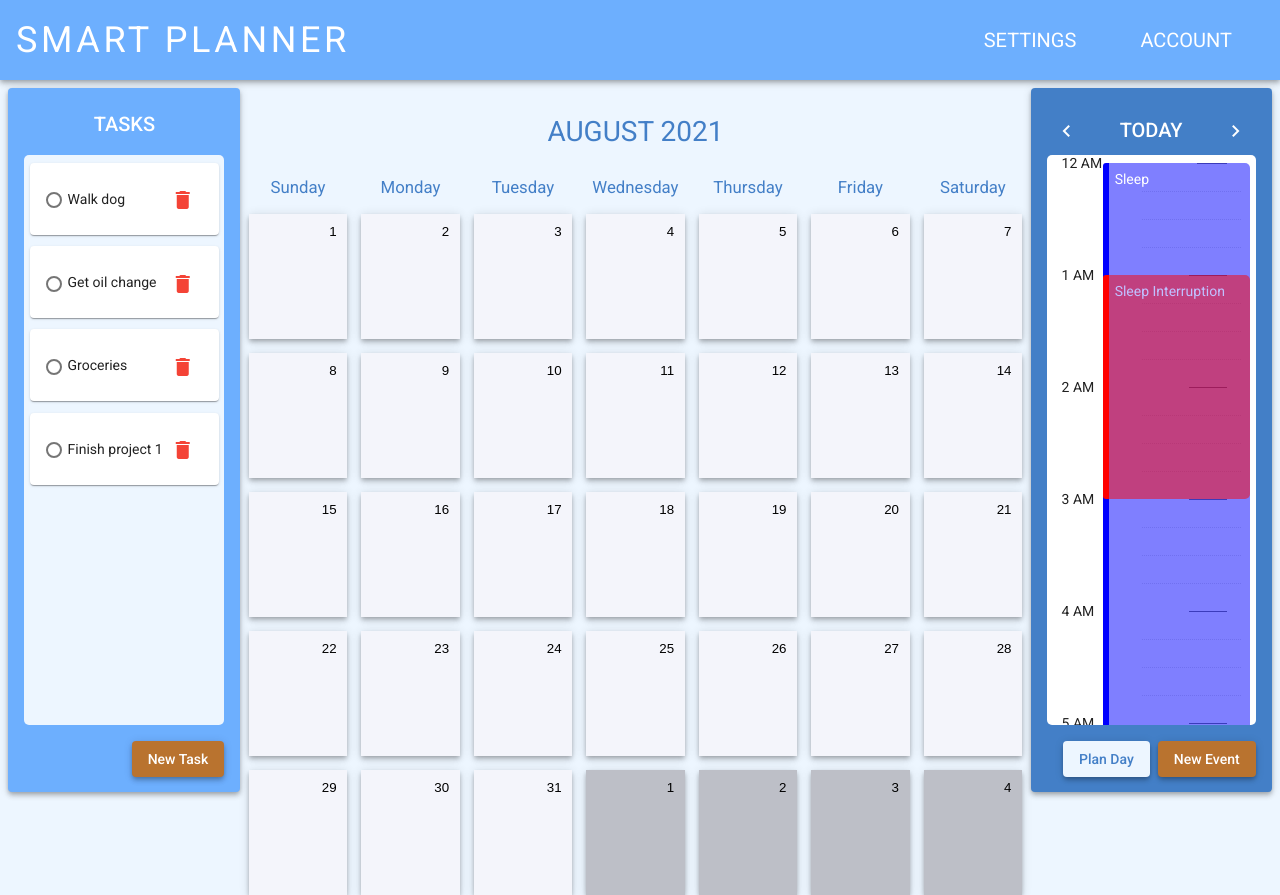
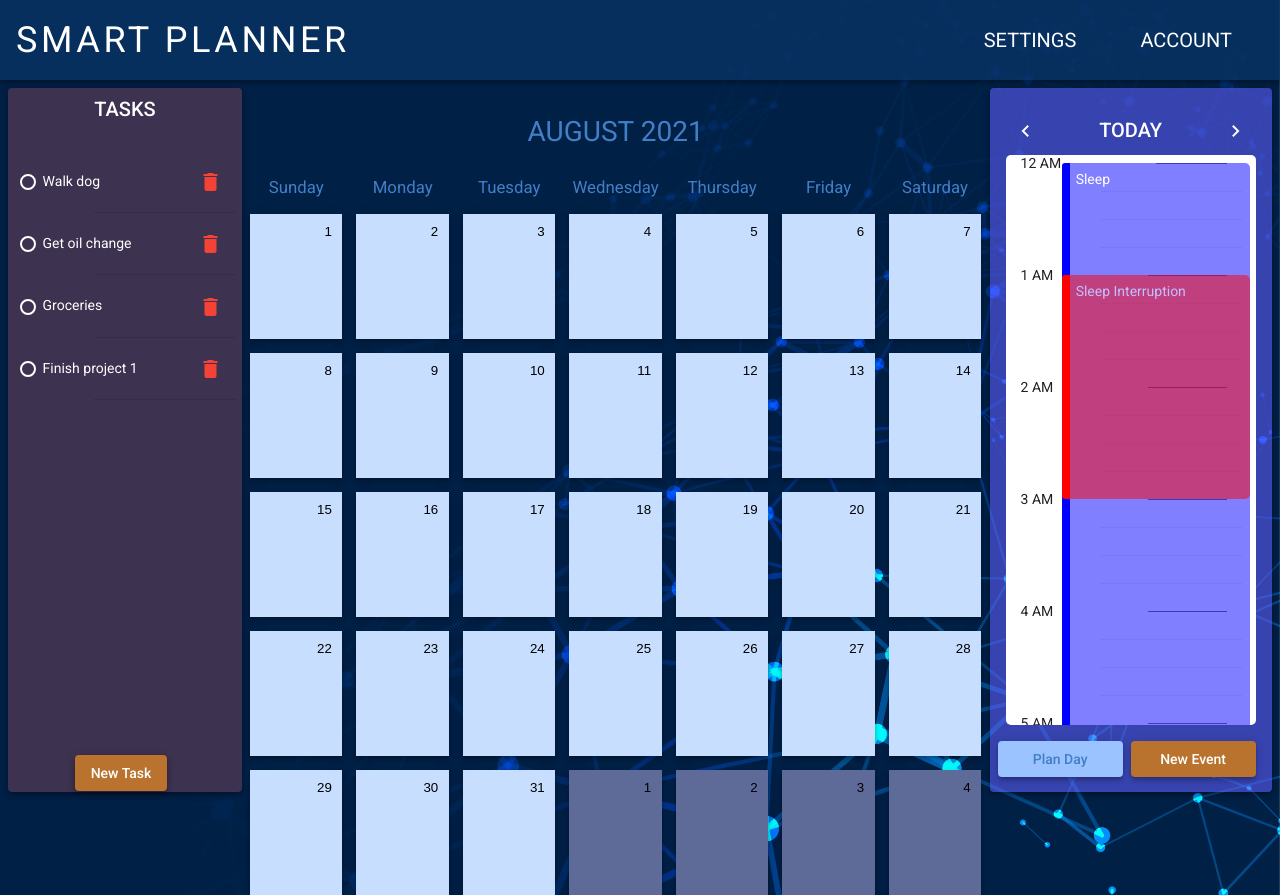
Before and after one commit to charles-witherspoon/smart-planner, an Angular app: page / in a window 1280 px wide. Built offline with nearby package versions, Linux system fonts and the light colour scheme.

Commit message:
changed theme

```diff
--- a/src/app/app.component.scss
+++ b/src/app/app.component.scss
@@ -9,7 +9,7 @@
 
 .header {
     height: 10%;
-    background-color: var(--primary-color);
+    background-color: var(--primary-color-opacity);
 }
 
 .header-spacer {
--- a/src/app/components/day/day.component.html
+++ b/src/app/components/day/day.component.html
@@ -7,7 +7,7 @@
                     <button mat-icon-button aria-label="Left arrow button to navigate to previous day">
                         <mat-icon>keyboard_arrow_left</mat-icon>
                     </button>
-                    <span>
+                    <span (click)="goToDay()">
                         TODAY
                     </span>
                     <button mat-icon-button aria-label="Right arrow button to navigate to next day">
@@ -22,8 +22,13 @@
         </mat-card-content>
 
         <mat-card-actions>
-            <button mat-button class="plan-button mat-elevation-z4" (click)="planDay()">Plan Day</button>
-            <button mat-button class="new-button mat-elevation-z4" (click)="addEvent()">New Event</button>
+            <button *ngIf="route === '/day'" mat-button class="calendar-button mat-elevation-z4"
+                (click)="goToCalendar()">Calendar View</button>
+
+            <div>
+                <button mat-button class="plan-button mat-elevation-z4" (click)="planDay()">Plan Day</button>
+                <button mat-button class="new-button mat-elevation-z4" (click)="addEvent()">New Event</button>
+            </div>
         </mat-card-actions>
 
     </mat-card>
--- a/src/app/components/day/day.component.scss
+++ b/src/app/components/day/day.component.scss
@@ -9,7 +9,7 @@
 .events {
     height: 100%;
     flex: 2;
-    background-color: var(--secondary-color);
+    background-color: var(--secondary-color-opacity);
 }
 
 .event-header {
@@ -47,13 +47,13 @@
 }
 
 .new-button {
-   width: fit-content;
+    width: 125px;
     background-color: var(--primary-button-color);
     color: var(--light-text-color);
 }
 
 .plan-button {
-    width: fit-content;
+    width: 125px;
     background-color: var(--secondary-button-color);
     color: var(--secondary-color);
 }
@@ -66,9 +66,25 @@
     padding: 0;
     display: flex;
     align-items: center;
-    justify-content: flex-end;
+    justify-content: space-between;
 }
 
 mat-card-header {
     height: 7.5%;
 }
+
+mat-card-actions div {
+    flex: 3;
+    display: flex;
+    justify-content: flex-end;
+}
+
+.calendar-button {
+    flex: 0.5;
+    min-width: 150px;
+    background-color: var(--checked-button-color);
+}
+
+mat-card-title span:hover {
+    cursor: pointer;
+}
--- a/src/app/components/day/day.component.ts
+++ b/src/app/components/day/day.component.ts
@@ -1,5 +1,6 @@
 import { Component, OnInit } from '@angular/core';
 import { MatDialog } from '@angular/material/dialog';
+import { Router } from '@angular/router';
 import { LogType } from 'src/app/models/log-type';
 import { LogService } from 'src/app/services/log.service';
 import { EventAddDialogComponent } from '../dialog/event-add-dialog/event-add-dialog.component';
@@ -11,9 +12,22 @@
 })
 export class DayComponent implements OnInit {
 
-  constructor(private logger: LogService, private dialog: MatDialog) { }
+  //#region Public Properties
+
+  /**
+   * The current page
+   */
+  public route: string;
+  //#endregion
+
+  constructor(private logger: LogService, private dialog: MatDialog, private router: Router) {
+    this.route = '';
+
+  }
 
   ngOnInit(): void {
+    this.route = this.router.url;
+    console.log(this.route)
   }
 
 
@@ -28,5 +42,18 @@
     this.dialog.open(EventAddDialogComponent);
   }
 
+  public goToCalendar(): void {
+    this.router.navigate(['']);
+  }
+
+  public goToDay(): void {
+    if (this.route === '/day') {
+      this.router.navigate(['']);
+    } else {
+
+      this.router.navigate(['/day']);
+    }
+
+  }
   //#endregion
 }
--- a/src/app/components/events/events.component.scss
+++ b/src/app/components/events/events.component.scss
@@ -51,7 +51,7 @@
 .event span {
     border-radius: 0 5px 5px 0;
     padding: 0.4em;
-    color: white;
+    color: var(--light-text-color);
     flex: 6;
 }
 
--- a/src/app/components/month-view/month-view.component.html
+++ b/src/app/components/month-view/month-view.component.html
@@ -18,97 +18,97 @@
             <span>Saturday</span>
         </div>
         <div class="days">
-            <button class="mat-elevation-z4" (click)="goToDay()">
+            <button class="day mat-elevation-z4" (click)="goToDay()">
                 <time datetime="2021-08-01">1</time>
             </button>
-            <button class="mat-elevation-z4" (click)="goToDay()">
+            <button class="day mat-elevation-z4" (click)="goToDay()">
                 <time datetime="2021-08-02">2</time>
             </button>
-            <button class="mat-elevation-z4" (click)="goToDay()">
+            <button class="day mat-elevation-z4" (click)="goToDay()">
                 <time datetime="2021-08-03">3</time>
             </button>
-            <button class="mat-elevation-z4" (click)="goToDay()">
+            <button class="day mat-elevation-z4" (click)="goToDay()">
                 <time datetime="2021-08-04">4</time>
             </button>
-            <button class="mat-elevation-z4" (click)="goToDay()">
+            <button class="day mat-elevation-z4" (click)="goToDay()">
                 <time datetime="2021-08-05">5</time>
             </button>
-            <button class="mat-elevation-z4" (click)="goToDay()">
+            <button class="day mat-elevation-z4" (click)="goToDay()">
                 <time datetime="2021-08-06">6</time>
             </button>
-            <button class="mat-elevation-z4" (click)="goToDay()">
+            <button class="day mat-elevation-z4" (click)="goToDay()">
                 <time datetime="2021-08-07">7</time>
             </button>
-            <button class="mat-elevation-z4" (click)="goToDay()">
+            <button class="day mat-elevation-z4" (click)="goToDay()">
                 <time datetime="2021-08-08">8</time>
             </button>
-            <button class="mat-elevation-z4" (click)="goToDay()">
+            <button class="day mat-elevation-z4" (click)="goToDay()">
                 <time datetime="2021-08-09">9</time>
             </button>
-            <button class="mat-elevation-z4" (click)="goToDay()">
+            <button class="day mat-elevation-z4" (click)="goToDay()">
                 <time datetime="2021-08-10">10</time>
             </button>
-            <button class="mat-elevation-z4" (click)="goToDay()">
+            <button class="day mat-elevation-z4" (click)="goToDay()">
                 <time datetime="2021-08-11">11</time>
             </button>
-            <button class="mat-elevation-z4" (click)="goToDay()">
+            <button class="day mat-elevation-z4" (click)="goToDay()">
                 <time datetime="2021-08-12">12</time>
             </button>
-            <button class="mat-elevation-z4" (click)="goToDay()">
+            <button class="day mat-elevation-z4" (click)="goToDay()">
                 <time datetime="2021-08-13">13</time>
             </button>
-            <button class="mat-elevation-z4" (click)="goToDay()">
+            <button class="day mat-elevation-z4" (click)="goToDay()">
                 <time datetime="2021-08-14">14</time>
             </button>
-            <button class="mat-elevation-z4" (click)="goToDay()">
+            <button class="day mat-elevation-z4" (click)="goToDay()">
                 <time datetime="2021-08-15">15</time>
             </button>
-            <button class="mat-elevation-z4" (click)="goToDay()">
+            <button class="day mat-elevation-z4" (click)="goToDay()">
                 <time datetime="2021-08-16">16</time>
             </button>
-            <button class="mat-elevation-z4" (click)="goToDay()">
+            <button class="day mat-elevation-z4" (click)="goToDay()">
                 <time datetime="2021-08-17">17</time>
             </button>
-            <button class="mat-elevation-z4" (click)="goToDay()">
+            <button class="day mat-elevation-z4" (click)="goToDay()">
                 <time datetime="2021-08-18">18</time>
             </button>
-            <button class="mat-elevation-z4" (click)="goToDay()">
+            <button class="day mat-elevation-z4" (click)="goToDay()">
                 <time datetime="2021-08-19">19</time>
             </button>
-            <button class="mat-elevation-z4" (click)="goToDay()">
+            <button class="day mat-elevation-z4" (click)="goToDay()">
                 <time datetime="2021-08-20">20</time>
             </button>
-            <button class="mat-elevation-z4" (click)="goToDay()">
+            <button class="day mat-elevation-z4" (click)="goToDay()">
                 <time datetime="2021-08-21">21</time>
             </button>
-            <button class="mat-elevation-z4" (click)="goToDay()">
+            <button class="day mat-elevation-z4" (click)="goToDay()">
                 <time datetime="2021-08-22">22</time>
             </button>
-            <button class="mat-elevation-z4" (click)="goToDay()">
+            <button class="day mat-elevation-z4" (click)="goToDay()">
                 <time datetime="2021-08-23">23</time>
             </button>
-            <button class="mat-elevation-z4" (click)="goToDay()">
+            <button class="day mat-elevation-z4" (click)="goToDay()">
                 <time datetime="2021-08-24">24</time>
             </button>
-            <button class="mat-elevation-z4" (click)="goToDay()">
+            <button class="day mat-elevation-z4" (click)="goToDay()">
                 <time datetime="2021-08-25">25</time>
             </button>
-            <button class="mat-elevation-z4" (click)="goToDay()">
+            <button class="day mat-elevation-z4" (click)="goToDay()">
                 <time datetime="2021-08-26">26</time>
             </button>
-            <button class="mat-elevation-z4" (click)="goToDay()">
+            <button class="day mat-elevation-z4" (click)="goToDay()">
                 <time datetime="2021-08-27">27</time>
             </button>
-            <button class="mat-elevation-z4" (click)="goToDay()">
+            <button class="day mat-elevation-z4" (click)="goToDay()">
                 <time datetime="2021-08-28">28</time>
             </button>
-            <button class="mat-elevation-z4" (click)="goToDay()">
+            <button class="day mat-elevation-z4" (click)="goToDay()">
                 <time datetime="2021-08-29">29</time>
             </button>
-            <button class="mat-elevation-z4" (click)="goToDay()">
+            <button class="day mat-elevation-z4" (click)="goToDay()">
                 <time datetime="2021-08-30">30</time>
             </button>
-            <button class="mat-elevation-z4" (click)="goToDay()">
+            <button class="day mat-elevation-z4" (click)="goToDay()">
                 <time datetime="2021-08-31">31</time>
             </button>
             <button class="different-month mat-elevation-z4">
--- a/src/app/components/month-view/month-view.component.scss
+++ b/src/app/components/month-view/month-view.component.scss
@@ -67,6 +67,7 @@
 
 .days button:hover {
     cursor: pointer;
+    border: solid 2px var(--primary-color-opacity);
 }
 
 div.month {
--- a/src/app/components/tasks/tasks.component.html
+++ b/src/app/components/tasks/tasks.component.html
@@ -10,17 +10,29 @@
 
         <!-- Tasks -->
         <mat-card-content class="task-area">
-            <mat-card *ngFor="let task of task$ | async" class="task-item" (click)="onTaskClick(task)">
+
+            <div *ngFor="let task of task$ | async" (click)="onTaskClick(task)">
+
+                <div class="task-item">
+
                     <div>
                         <mat-checkbox [checked]="task.isComplete" (change)="task.isComplete = !task.isComplete"
                             (click)="onCheck(task);$event.stopPropagation()">
                         </mat-checkbox>
                         <span [ngClass]="{'completed' : task.isComplete}">{{ task.title }} </span>
                     </div>
+
                     <button mat-icon-button color="warn" (click)="onTaskDelete(task);$event.stopPropagation()">
                         <mat-icon>delete</mat-icon>
                     </button>
-            </mat-card>
+
+                </div>
+
+                <div class="divider">
+                    <mat-divider inset="true"></mat-divider>
+                </div>
+            </div>
+
         </mat-card-content>
 
         <mat-card-actions>
--- a/src/app/components/tasks/tasks.component.scss
+++ b/src/app/components/tasks/tasks.component.scss
@@ -2,15 +2,17 @@
  *** Global
  ***/
 
-.task-item {
-    margin: 0.4em;
-}
-
 
 .container {
     height: 100%;
+    min-width: 250px;
     padding: 0.6em;
 }
+
+mat-card {
+    padding: 0;
+}
+
 mat-card-header {
     justify-content: center;
     align-items: center;
@@ -26,12 +28,12 @@
 .tasks {
     height: 100%;
     flex: 1.5;
-    background-color: var(--primary-color);
+    background-color: var(--ternary-color-opacity);
+    color: var(--light-text-color);
 }
 
 .task-area {
     height: 85%;
-    background-color: var(--background-color);
     border-radius: 5px;
     display: flex;
     flex-direction: column;
@@ -60,17 +62,23 @@
 
 
 /***
-*** Card
+*** Task Item
 ***/
-mat-card.task-item {
+
+.task-item {
+    padding: 0.8em;
     display: flex;
     justify-content: space-between;
-    align-items: center;
+    align-items: baseline;
 }
 
-mat-card.task-item:hover {
+.task-item:hover {
     cursor: pointer;
-    background-color: var(--background-color);
+    background-color: var(--secondary-color-opacity);
+}
+
+.task-item div .mat-checkbox {
+    margin-right: 0.5em;
 }
 
 /***
@@ -81,6 +89,7 @@
     ::ng-deep .mat-checkbox-frame,
     ::ng-deep .mat-checkbox-background {
         border-radius: 50% !important;
+        border-color: var(--light-text-color);
     }
 }
 
@@ -110,5 +119,11 @@
     padding: 0;
     display: flex;
     align-items: center;
-    justify-content: flex-end;
+    justify-content: center;
 }
+
+.divider {
+    height: 0;
+    padding-left: 0.4em;
+    padding-right: 0.4em;
+}
--- a/src/index.html
+++ b/src/index.html
@@ -1,5 +1,6 @@
 <!doctype html>
 <html lang="en">
+
 <head>
   <meta charset="utf-8">
   <title>SmartPlanner</title>
@@ -10,7 +11,9 @@
   <link href="https://fonts.googleapis.com/css2?family=Roboto:wght@300;400;500&display=swap" rel="stylesheet">
   <link href="https://fonts.googleapis.com/icon?family=Material+Icons" rel="stylesheet">
 </head>
+
 <body class="mat-typography">
   <app-root></app-root>
 </body>
+
 </html>
--- a/src/styles.scss
+++ b/src/styles.scss
@@ -1,13 +1,20 @@
 /* Custom Colors */
 
 :root {
-    --background-color: #edf6ff;
-    --secondary-background-color: #f4f5fb;
-    --ternary-background-color: #bdbfc7;
-    --quaternary-background-color: #fff;
+    --background-color: #9ac3ff;
+    --light-background-color: #d4e1f5;
+    --secondary-background-color: #c8deff;
+    --ternary-background-color: #5e6a97;
+    --quaternary-background-color: rgb(255, 255, 255);
 
-    --primary-color: #6daffe;
+    --primary-color: #0b3568;
     --secondary-color: #437fc7;
+
+    --background-color-opacity: rgba(154, 195, 255, 0.7);
+    --light-background-color-opacity: rgba(18, 192, 178, 0.658);
+    --primary-color-opacity: rgba(11, 53, 104, 0.7);
+    --secondary-color-opacity: rgba(98, 95, 255, 0.562);
+    --ternary-color-opacity: rgba(255, 110, 110, 0.24);
 
     --primary-button-color: #b9732f;
     --secondary-button-color: var(--background-color);
@@ -34,5 +41,8 @@
 body {
     margin: 0;
     font-family: 'Segoe UI', Tahoma, Geneva, Verdana, sans-serif;
-    background-color: var(--background-color);
+    // background-color: var(--background-color);
+    background: url('./assets/tech-background.jpg') no-repeat fixed center;
+    background-size: cover;
+
 }
```
Also changed, not shown: src/assets/tech-background.jpg (added). Lines whose indentation alone changed are shown as unchanged.
